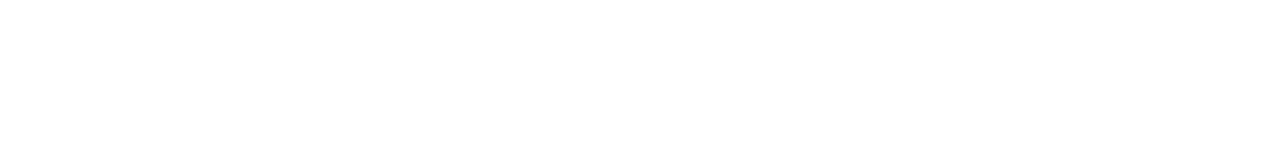
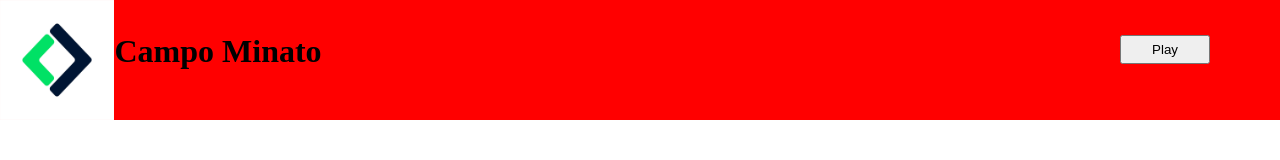
Before and after one commit to gianlucanied/js-campominato-grid, a plain HTML site: page index.html in a window 1280 px wide. Drawn offline with Linux system fonts and the light colour scheme.

Commit message:
Add: header

```diff
--- a/index.html
+++ b/index.html
@@ -13,6 +13,13 @@
     <title>Campominato Grid</title>
   </head>
   <body>
+    <header>
+      <div id="logo">
+        <img src="mobile-logo.png" alt="logo boolean" />
+        <h1>Campo Minato</h1>
+      </div>
+      <div id="button-section"><button>Play</button></div>
+    </header>
     <!--Collegamento foglio JS-->
     <script src="script.js"></script>
   </body>
--- a/style.css
+++ b/style.css
@@ -0,0 +1,32 @@
+* {
+    box-sizing: border-box;
+    margin: 0;
+    padding: 0;
+}
+header {
+    width: 100%;
+    height: 15vh;
+    background-color: red;
+    display: flex;
+    justify-content: space-between;
+}
+
+header img {
+    width: 35%;
+    height: 15vh;
+}
+
+#logo {
+    display: flex;
+}
+
+header h1 {
+    width: 69%;
+    padding-top: 10%;
+}
+
+button {
+    padding: 5px 30px;
+    margin-top: 35px;
+    margin-right: 70px;
+}
```
